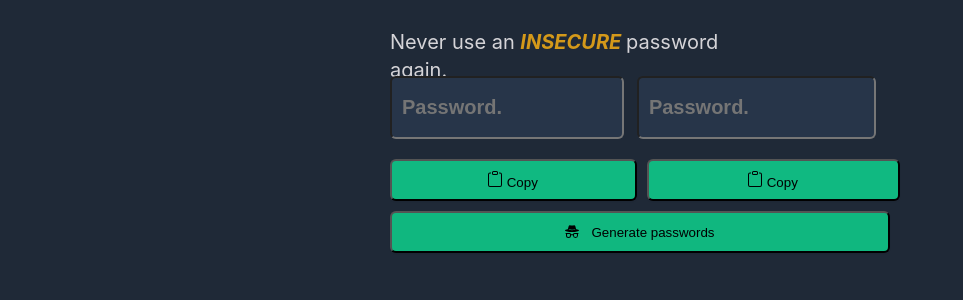
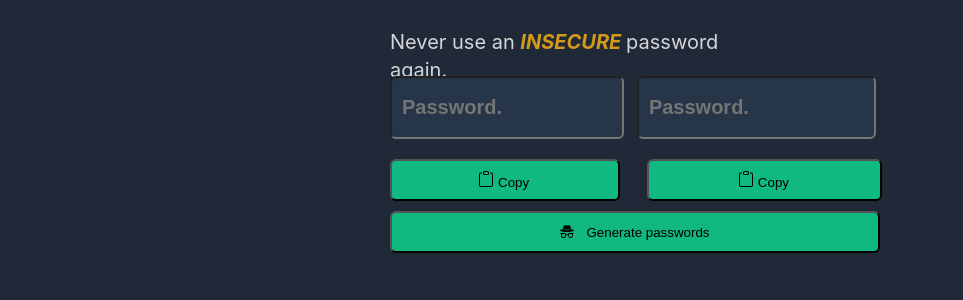
Before and after one commit to Bobbyjsx/password-generator--, a plain HTML site: page index.html in a window 1280 px wide. Shown: the part 118-418 px from the top of the page, without its empty margins (0-963 px from the left). Drawn offline with Linux system fonts and the light colour scheme.

Commit message:
Update pass.css

```diff
--- a/pass.css
+++ b/pass.css
@@ -10,6 +10,7 @@ body{
 #contact{
     padding-left: 30px;
     padding-bottom: 40px;
+    margin-bottom: 30px;
 }
 h2{
 
@@ -84,7 +85,7 @@ color: #D5D4D8;
    align-items: center;
 padding: 9px 17px 9px 15px;
 gap: 12px;
-width: 100%;
+width: 98%;
 height: 42px;
 
 
@@ -103,7 +104,7 @@ border-radius: 6px;
     align-items: center;
 padding: 9px 17px 9px 15px;
 gap: 12px;
-width: 100%;
+width: 93%;
 height: 42px;
 background: #10B981;
 box-shadow: 0px 1px 2px rgba(0, 0, 0, 0.05);
@@ -140,6 +141,7 @@ footer{
     text-align: center;
     color: #10B981;
     border-top:1px solid #10B981;
+    border-width: 100%;
     padding: 20px;
 }
 
```
